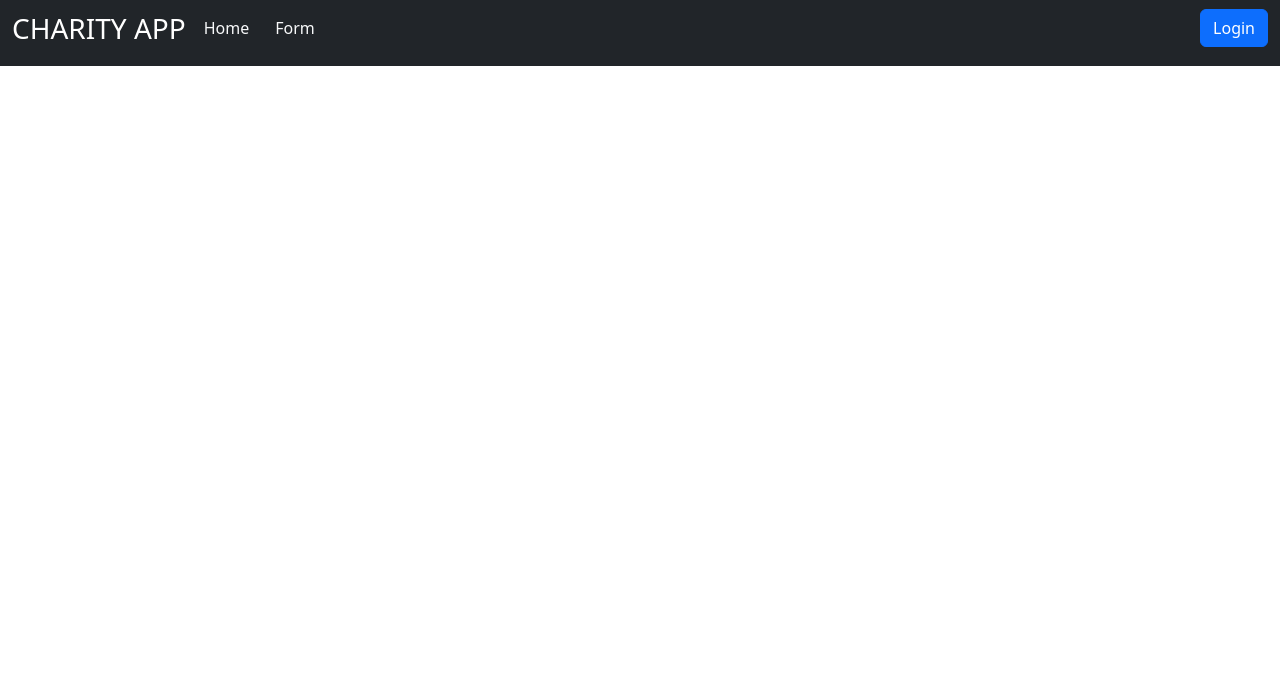
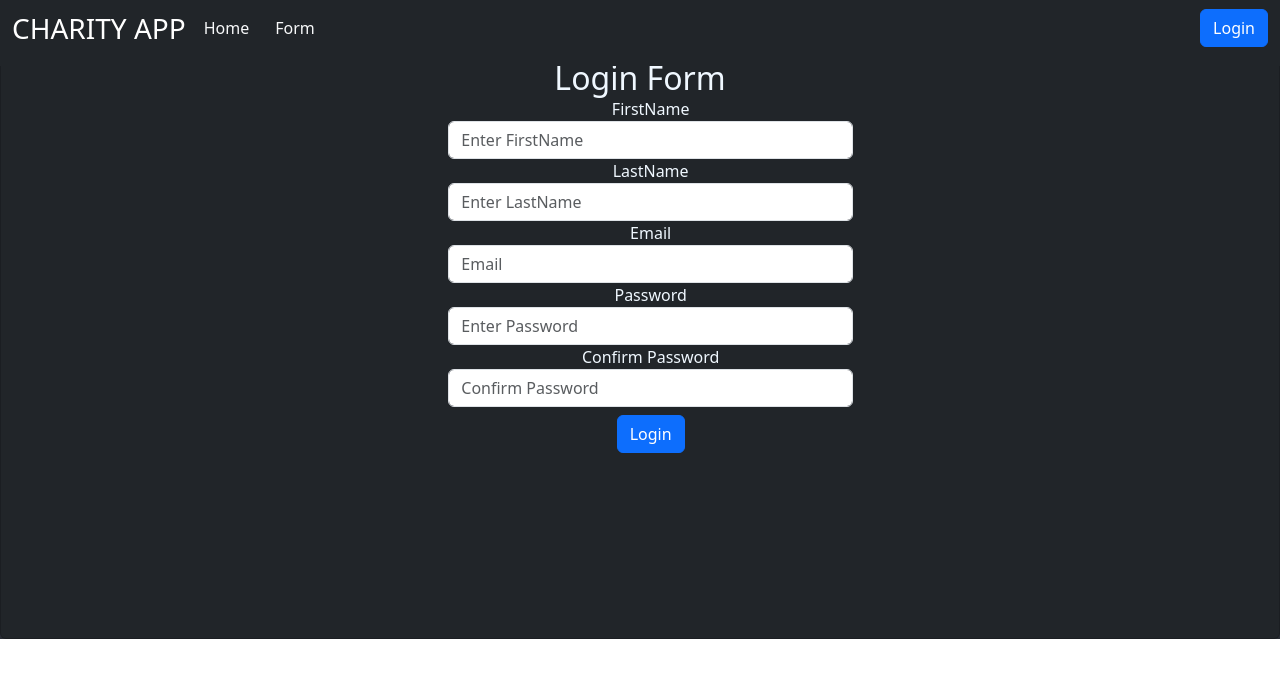
Before and after one commit to aketchgithub/i-Donate, a React (Create React App) app: page /login in a window 1280 px wide. Shown: the top 678 px of the page. Built offline with nearby package versions, Linux system fonts and the light colour scheme.

Commit message:
login form updated

```diff
--- a/src/App.js
+++ b/src/App.js
@@ -6,6 +6,7 @@ import Slides from "./components/Landingpage";
 import { BrowserRouter, Route, Routes } from "react-router-dom";
 import Main from "./components/Main";
 import Form from "./components/Form";
+import Login from "./components/Login";
 
 function App() {
   return (
@@ -16,7 +17,8 @@ function App() {
         <Routes>
           <Route path="/"  element={<Slides />} ></Route>
           <Route path="main"  element={<Main />} ></Route>
-          <Route path="form"  element={<Form />} ></Route>
+            <Route path="form" element={<Form />} ></Route>
+            <Route path="login"  element={<Login />} ></Route>
        </Routes>
         </BrowserRouter>
       </div>
--- a/src/components/Form.js
+++ b/src/components/Form.js
@@ -50,7 +50,9 @@ function PopUp() {
     </div>
   </div>
   <div className="form-group col-md-8 pt-2">
-  <button type="submit" className="btn btn-primary">Submit</button>
+  <Link className='link' to="/main">
+        <button className="btn btn-primary">Submit</button>
+      </Link>
   </div>
  </div>
 </form>
--- a/src/components/Login.js
+++ b/src/components/Login.js
@@ -33,7 +33,7 @@ export default function Login() {
 <div className="form-row">
   <div className="form-group col-md-8">
     <label for="inputCity">Confirm Password</label>
-    <input type="Password" className="form-control" placeholder="cConfirm Password" id="inputCity"/>
+    <input type="Password" className="form-control" placeholder="Confirm Password" id="inputCity"/>
   </div>
 
 
```
